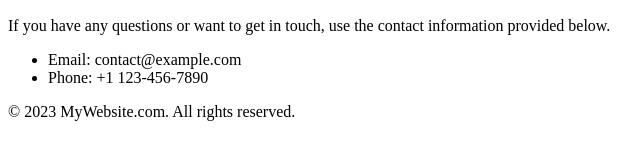
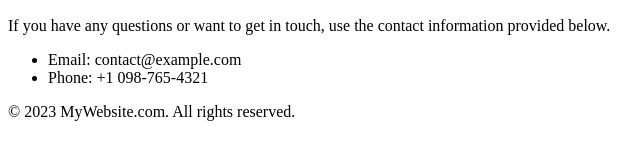
Before and after one commit to Lakan-Ilaw/GIT_Review_20230726, a plain HTML site: page index.html in a window 1280 px wide. Shown: the part 353-512 px from the top of the page, 0-640 px from the left. Drawn offline with Linux system fonts and the light colour scheme.

Commit message:
Modified index.html

```diff
--- a/index.html
+++ b/index.html
@@ -66,7 +66,7 @@
 
                 <li>Email: contact@example.com</li>
 
-                <li>Phone: +1 123-456-7890</li>
+                <li>Phone: +1 098-765-4321</li>
 
             </ul>
 
```
